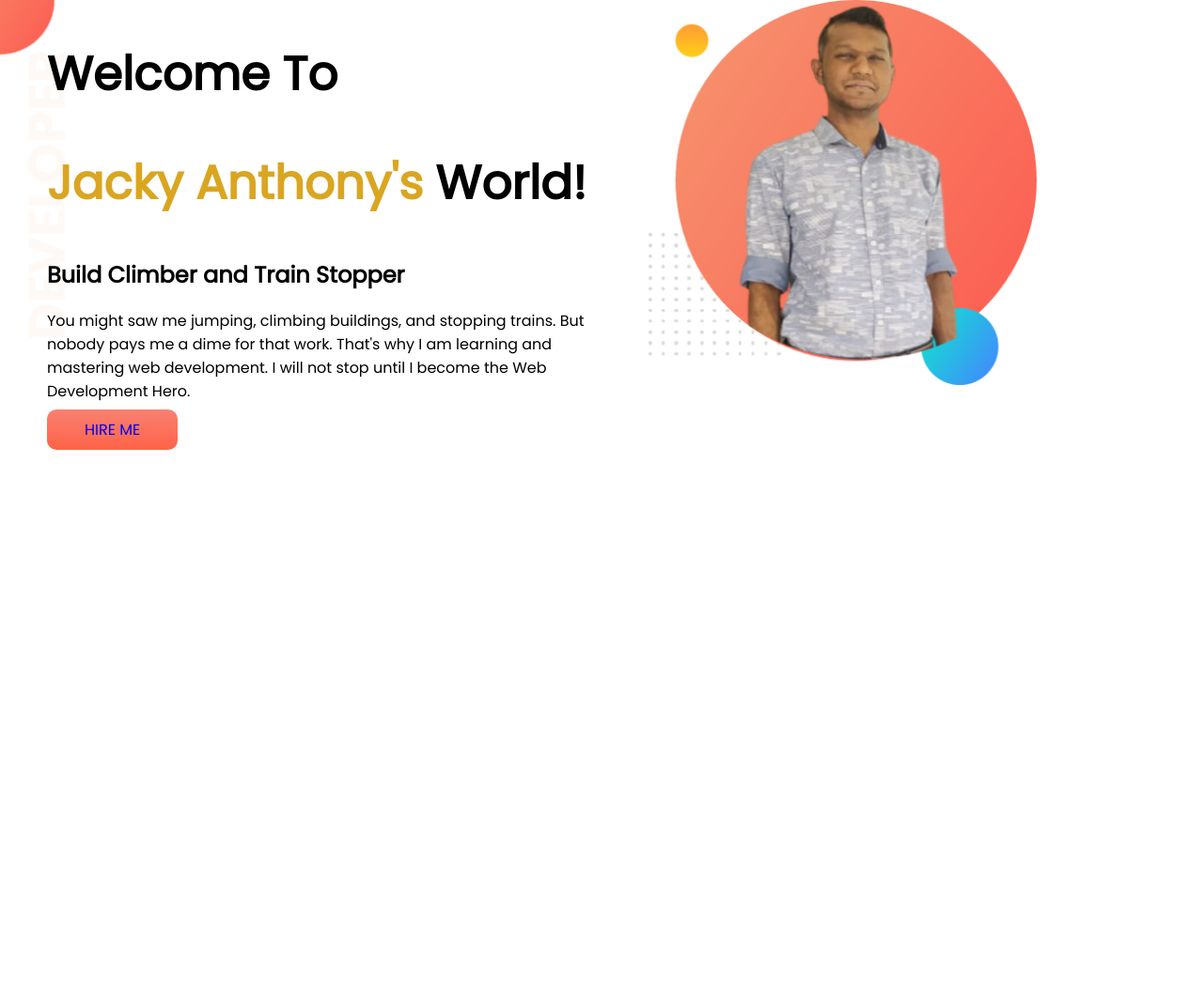
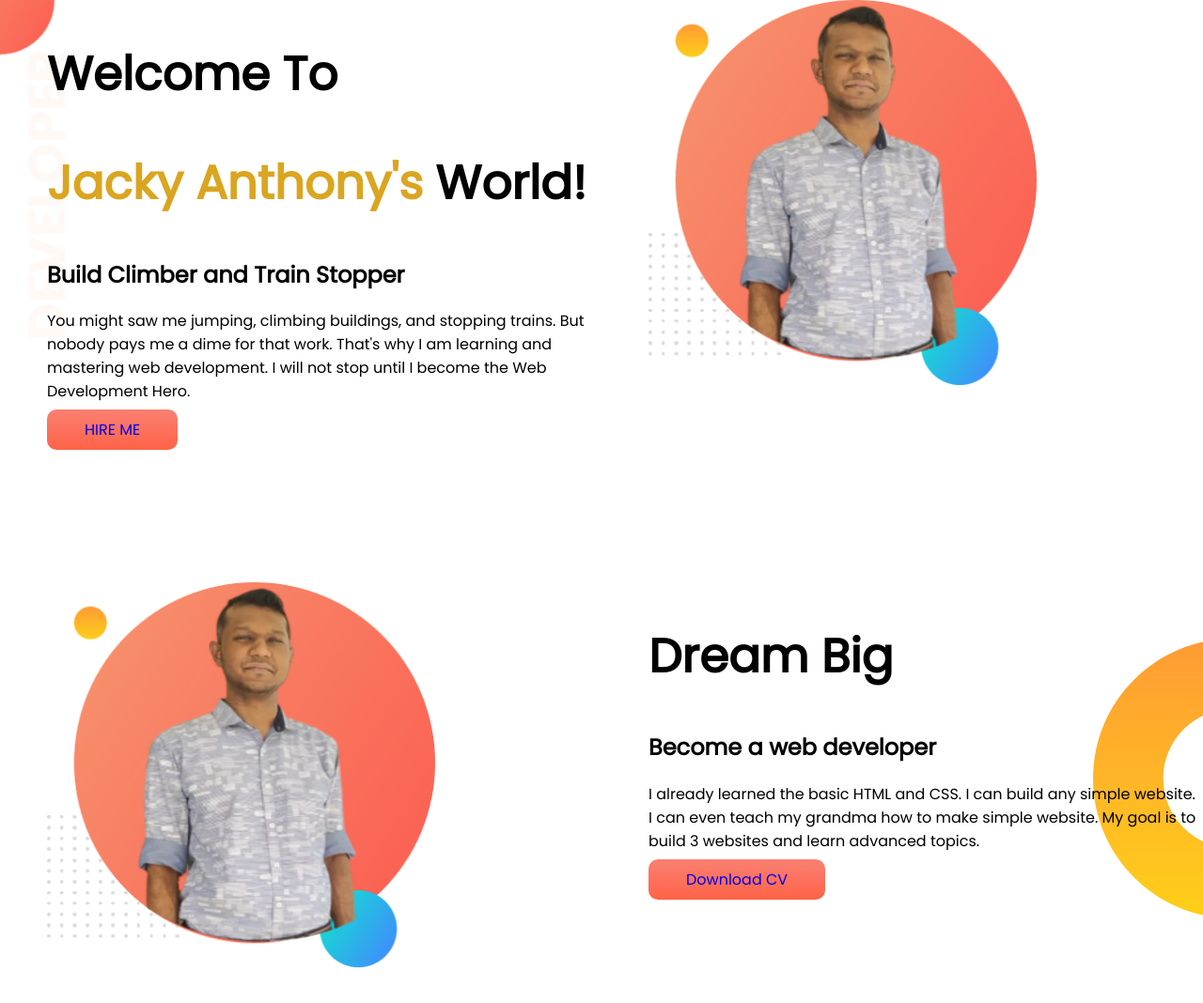
Before and after one commit to Anthony40134480/Jacky-s-portfolio, a plain HTML site: page index.html in a window 1280 px wide. Shown: the whole page at 94% size. Before the commit the page ends 800 px from the top, so only its background shows below. Drawn offline with Linux system fonts and the light colour scheme.

Commit message:
added dream area

```diff
--- a/index.html
+++ b/index.html
@@ -23,5 +23,16 @@
             <img src="images/jacky-bg.png" alt="">
         </div>
     </section>
+    <section class="dream-area">
+        <div class="half-width">
+            <img src="images/jacky-bg.png" alt="">
+        </div>
+        <div class="half-width">
+            <h1>Dream Big</h1>
+            <h2>Become a web developer</h2>
+            <p>I already learned the basic HTML and CSS. I can build any simple website. I can even teach my grandma how to make simple website. My goal is to build 3 websites and learn advanced topics.</p>
+            <a class="link-button" target="_blank" href="https://www.youtube.com/watch?v=s8Qk0eMxsLA&list=RDs8Qk0eMxsLA&start_radio=1">Download CV</a>
+        </div>
+    </section>
 </body>
 </html>
--- a/style.css
+++ b/style.css
@@ -13,6 +13,7 @@ h1{
 }
 section{
     display: flex;
+    margin-bottom: 150px;
 }
 .half-width{
     width: 50%;
@@ -31,3 +32,8 @@ section{
     background-image: url(images/top-banner.png);
     background-repeat: no-repeat;
 }
+.dream-area{
+    background-image: url(images/dream-bg.png);
+    background-repeat: no-repeat;
+    background-position: right;
+}
```
